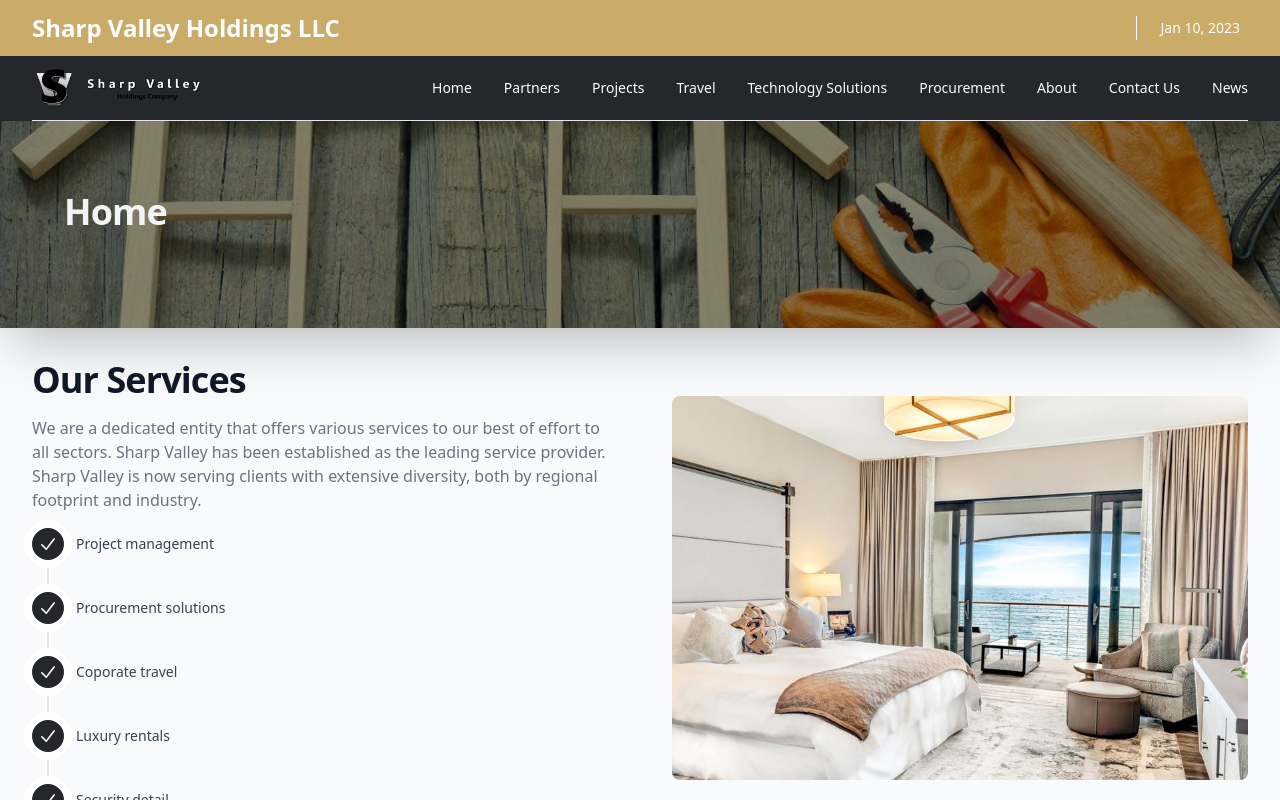
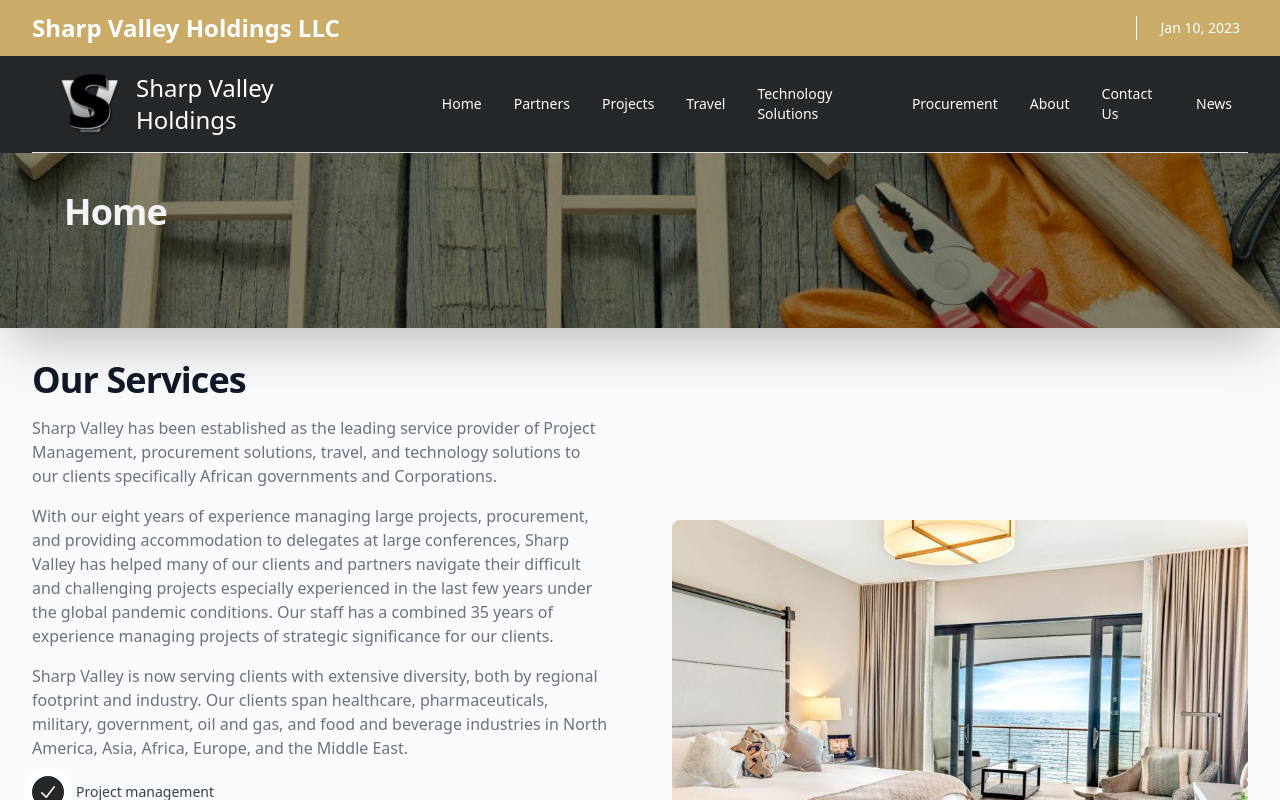
Before and after one commit to BernMasache/sharp-valley-store, a Next.js app: page /home in a window 1280 px wide. Shown: the top 800 px of the page. Built offline with nearby package versions, Linux system fonts and the light colour scheme; what tw-elements would draw is missing.

Commit message:
services paragraph updates

```diff
--- a/components/layouts/main.layout.jsx
+++ b/components/layouts/main.layout.jsx
@@ -21,7 +21,7 @@ const navigation = {
 
     categories: [
         {
-            name: 'Sharp Valley',
+            name: 'Sharp Valley Holdings LLC',
             categories: [
                 { name: 'Home', href: '/home' },
                 { name: 'Partners', href: '/partners' },
@@ -117,7 +117,7 @@ export default function MainLayout({ children }) {
                                                                 <ul role="list" aria-labelledby="mobile-categories-heading" className="mt-6 space-y-6">
                                                                     {category.categories.map((item) => (
                                                                         <li key={item.name} className="flex">
-                                                                            <Link href={item.href} className="font-medium text-gray-50 hover:text-gray-700">
+                                                                            <Link href={item.href} className="font-medium text-gray-50 hover:text-gray-400">
                                                                                 {item.name}
                                                                             </Link>
                                                                         </li>
@@ -201,17 +201,17 @@ export default function MainLayout({ children }) {
                         {/* Secondary navigation */}
                         <div className="bg-sharp">
                             <div className="mx-auto max-w-7xl px-4 sm:px-6 lg:px-8">
-                                <div className="border-b border-gray-200">
+                                <div className="border-b border-gray-200 p-4">
                                     <div className="flex h-16 items-center justify-between">
                                         {/* Logo (lg+) */}
                                         <div className="hidden lg:flex lg:items-center">
-                                            <Link href="/home">
-                                                <span className="sr-only">Sharpvalley</span>
+                                            <Link href="/home" className='flex w-full gap-4 p-2'>
                                                 <img
-                                                    className="h-8 w-auto sm:h-10"
-                                                    src="./assets/images/sharpvalley.com_files/Sharp-Valley-1-e1550352772192-300x70.png"
+                                                    className="h-16 w-16 sm:h-16"
+                                                    src="./logo.png"
                                                     alt=""
                                                 />
+                                                <span className="text-white text-2xl">Sharp Valley Holdings</span>
                                             </Link>
                                         </div>
                                         {/* Mobile menu and search (lg-) */}
@@ -228,18 +228,22 @@ export default function MainLayout({ children }) {
                                         </div>
 
                                         {/* Logo (lg-) */}
-                                        <Link href="/home" className="lg:hidden">
-                                            <span className="sr-only">Sharp Valley</span>
-                                            <img
-                                                src="./assets/images/cropped-Sharp-Valley-2.png"
-                                                alt=""
-                                                className="h-8 w-auto"
-                                            />
-                                        </Link>
+                                        <div className="">
+
+                                            <Link href="/home" className="lg:hidden flex w-full gap-4 p-2">
+                                                <img
+                                                    src="./logo.png"
+                                                    alt=""
+                                                    className="h-12 w-auto"
+                                                />
+                                                <span className="text-white sr-only">Sharp Valley Holdings LLC</span>
+                                            </Link>
+                                        </div>
 
                                         <div className="flex flex-1 items-center justify-end">
                                             <div className="flex items-center lg:ml-8">
 
+                                            <span className="text-white sr-only">Sharp Valley Holdings LLC</span>
 
                                             </div>
                                         </div>
@@ -256,7 +260,7 @@ export default function MainLayout({ children }) {
                                                                     className={classNames(
                                                                         open
                                                                             ? 'border-indigo-600 text-indigo-600 flex'
-                                                                            : 'border-transparent text-gray-50 hover:text-gray-200',
+                                                                            : 'border-transparent text-gray-50 hover:text-gray-400',
                                                                         'relative z-10 -mb-px flex items-center border-b-2 pt-px text-sm font-medium transition-colors duration-200 ease-out'
                                                                     )}
                                                                 >
--- a/components/widgets/partners.jsx
+++ b/components/widgets/partners.jsx
@@ -17,7 +17,7 @@ export default function Partners(props) {
         const newText = text.replace("/", 'sharp');
         return newText
     }
-    const isEvent = (number) => {
+    const isEven = (number) => {
         let value = false
         if (number % 2 == 0) {
             value = true
@@ -76,7 +76,7 @@ export default function Partners(props) {
                             <div className="" key={key}>
                                 {/* <div aria-hidden="true" className="hidden h-full w-full lg:block mx-auto max-w-7xl " /> */}
                                 {
-                                    isEvent(key) == true ? <div className="px-4 sm:px-6 grid grid-cols-1 md:grid-cols-2 lg:grid-cols-2 ">
+                                    isEven(key) == true ? <div className="px-4 sm:px-6 grid grid-cols-1 md:grid-cols-2 lg:grid-cols-2 ">
 
                                         <div className="">
                                             <img
--- a/components/widgets/services.jsx
+++ b/components/widgets/services.jsx
@@ -100,11 +100,23 @@ export default function Services() {
                 Our Services
               </h2>
               <p className="mt-4 text-gray-500">
-                We are a dedicated entity that offers various services to our best of effort to all sectors.
-                Sharp Valley has been established as the leading service provider.
-                Sharp Valley is now serving clients with extensive diversity, both by regional footprint and industry.
+                Sharp Valley has been established as the leading service provider of Project Management, procurement
+                solutions, travel, and technology solutions to our clients specifically African governments and
+                Corporations.
               </p>
 
+<p className="mt-4 text-gray-500">
+With our eight years of experience managing large projects, procurement, and providing
+accommodation to delegates at large conferences, Sharp Valley has helped many of our clients and
+partners navigate their difficult and challenging projects especially experienced in the last few years
+under the global pandemic conditions. Our staff has a combined 35 years of experience managing
+projects of strategic significance for our clients.
+</p>
+<p className="mt-4 text-gray-500">
+Sharp Valley is now serving clients with extensive diversity, both by regional footprint and industry. Our
+clients span healthcare, pharmaceuticals, military, government, oil and gas, and food and beverage
+industries in North America, Asia, Africa, Europe, and the Middle East.
+</p>
               <div className="mt-4 flow-root">
                 <ul role="list" className=" -mb-8">
                   {timeline.map((event, eventIdx) => (
```
Also changed, not shown: public/logo.png (added).
